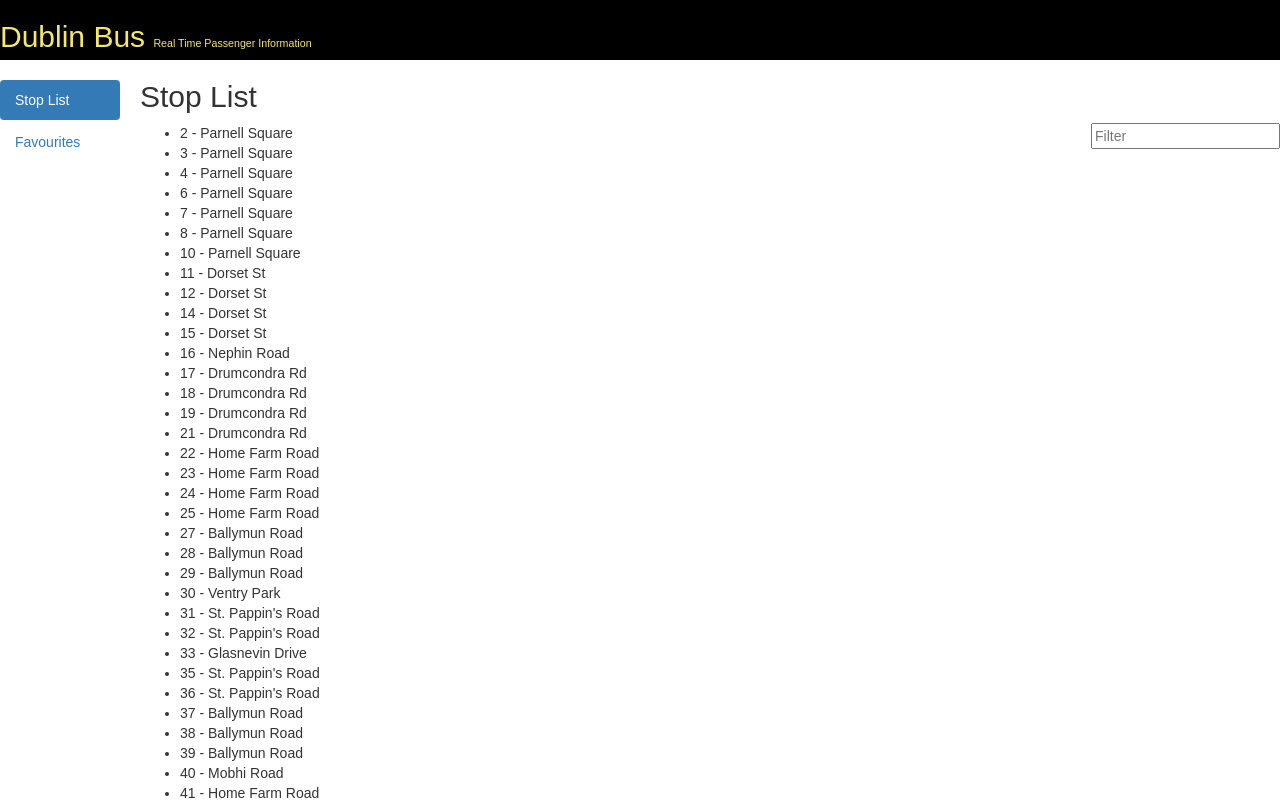
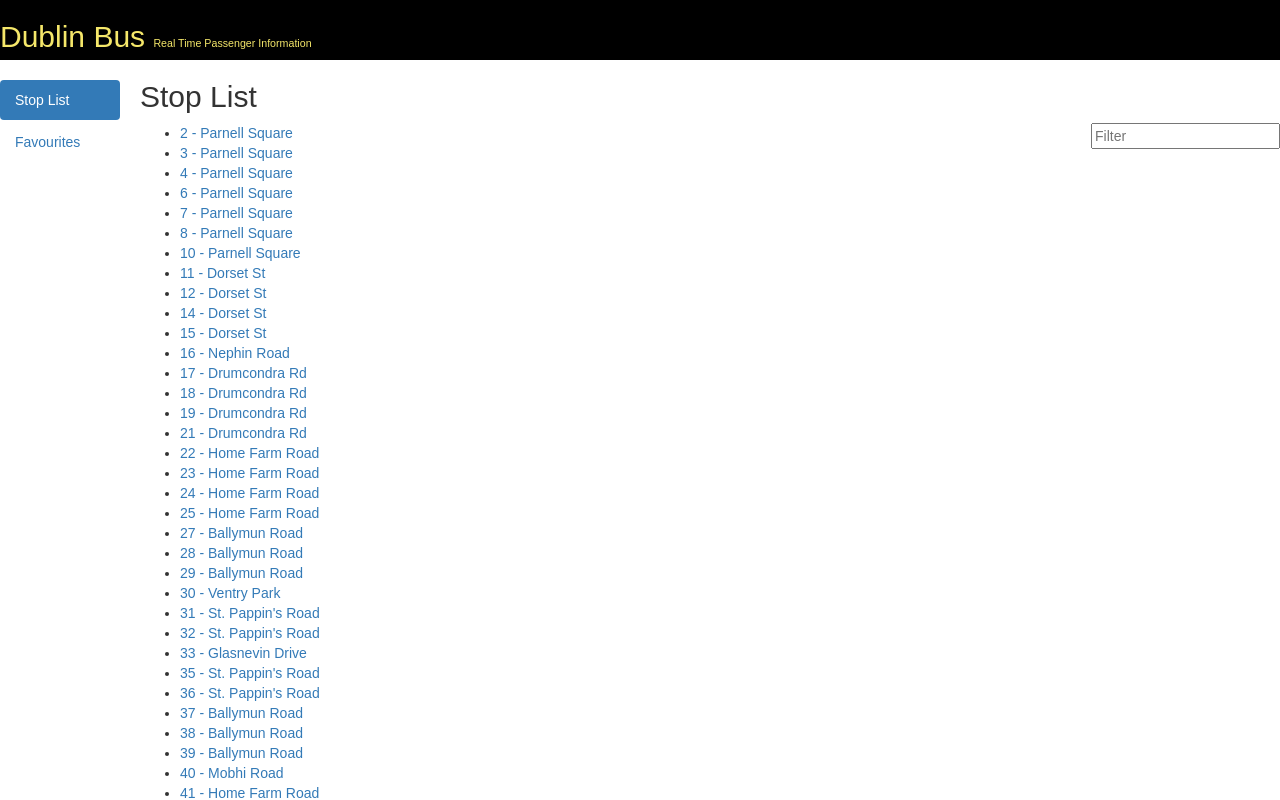
Before and after one commit to rodu/dublin-probus, a React (Create React App) app: page /stop-list in a window 1280 px wide. Shown: the top 800 px of the page. Built offline with nearby package versions, Linux system fonts and the light colour scheme.

Commit message:
Adds stop detail component

```diff
--- a/src/components/Dashboard.js
+++ b/src/components/Dashboard.js
@@ -2,6 +2,7 @@
 import { Route } from 'react-router-dom';
 
 import { StopList } from './StopList';
+import { StopDetail } from './StopDetail';
 import { Favourites } from './Favourites';
 
 
@@ -9,6 +10,7 @@
   return (
     <div className="dashboard">
       <Route path="/stop-list" component={StopList} />
+      <Route path="/stop/:stopid" component={StopDetail} />
       <Route path="/favourites" component={Favourites} />
     </div>
   );
--- /dev/null
+++ b/src/components/StopDetail.js
@@ -0,0 +1,5 @@
+import React from 'react';
+
+export function StopDetail(props) {
+  return <h2>StopDetail</h2>;
+}
--- a/src/components/StopList.js
+++ b/src/components/StopList.js
@@ -1,4 +1,5 @@
 import React, { Component } from 'react';
+import { Link } from 'react-router-dom';
 
 import { stopListService } from '../services/StopListService';
 
@@ -44,7 +45,13 @@
           className="filter-field" />
         <ul>
           {this.state.stopListFiltered.map((stop) => {
-            return <li key={stop.stopid}>{stop.displaystopid} - {stop.fullname}</li>;
+            return (
+              <li key={stop.stopid}>
+                <Link to={`/stop/${stop.stopid}`}>
+                  {stop.displaystopid} - {stop.fullname}
+                </Link>
+              </li>
+            );
           })}
         </ul>
       </div>
```
